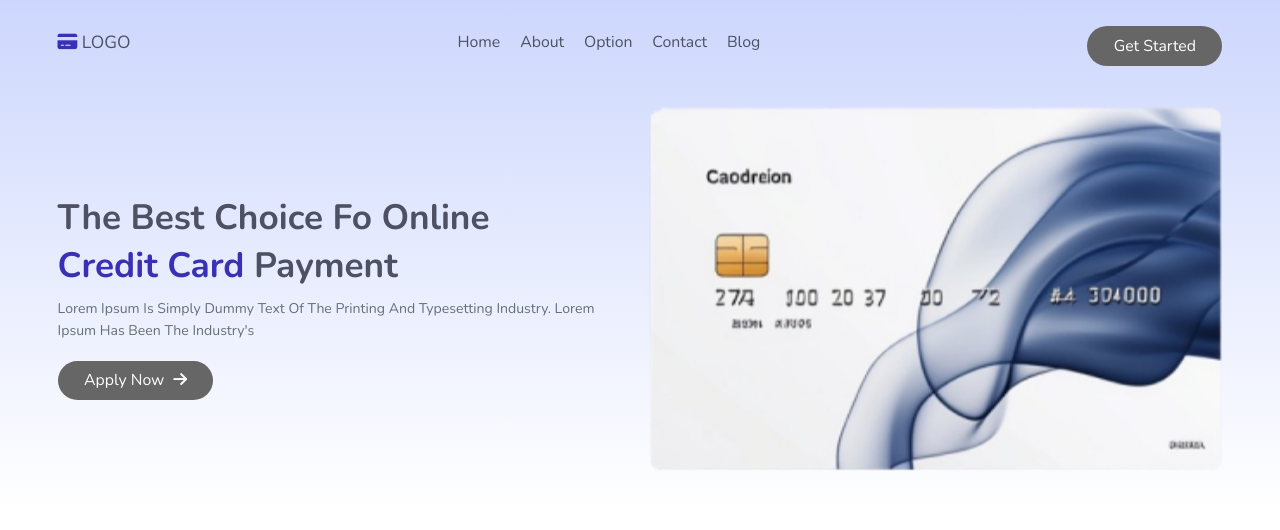
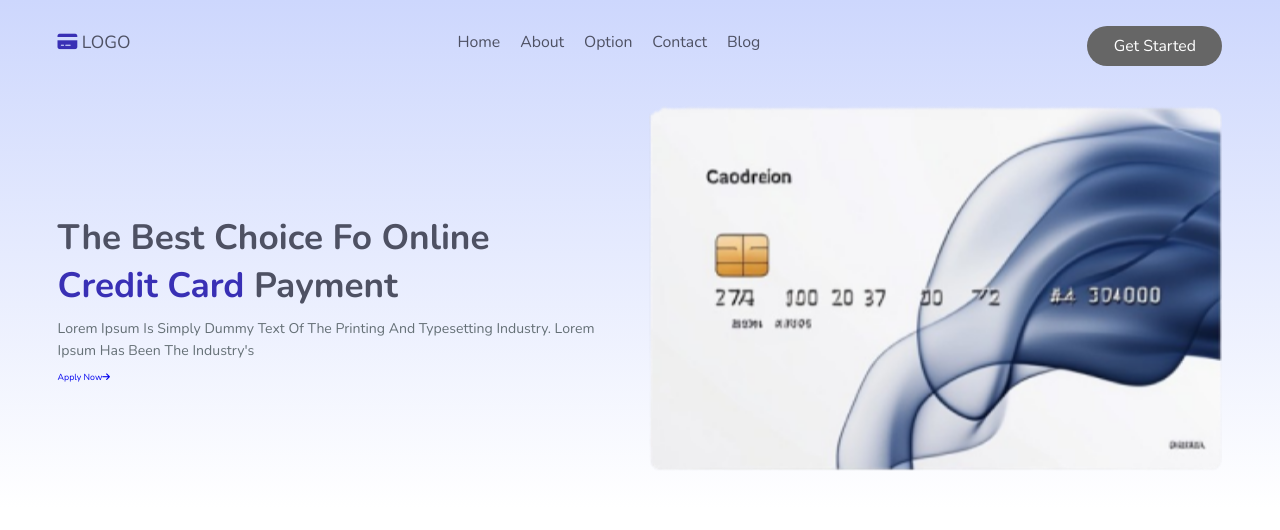
Before and after one commit to yullij/card-web, a plain HTML site: page index.html in a window 1280 px wide. Shown: the top 530 px of the page. Drawn offline with nearby package versions, Linux system fonts and the light colour scheme.

```diff
--- a/index.html
+++ b/index.html
@@ -37,7 +37,7 @@
         <div class="content">
             <h3>The Best Choice Fo Online<br><span>Credit Card</span> Payment</h3>
             <p>Lorem Ipsum is simply dummy text of the printing and typesetting industry. Lorem Ipsum has been the industry's </p>
-            <a href="#" class="btn">Apply Now<i class="fa-solid fa-arrow-right"></i></a>
+            <a href="#" classgit="btn">Apply Now<i class="fa-solid fa-arrow-right"></i></a>
         </div>
         <div class="image">
             <img src="/img/card5.png" alt="">
```
Also changed, not shown: signin/index.html (added), 1 other file.
